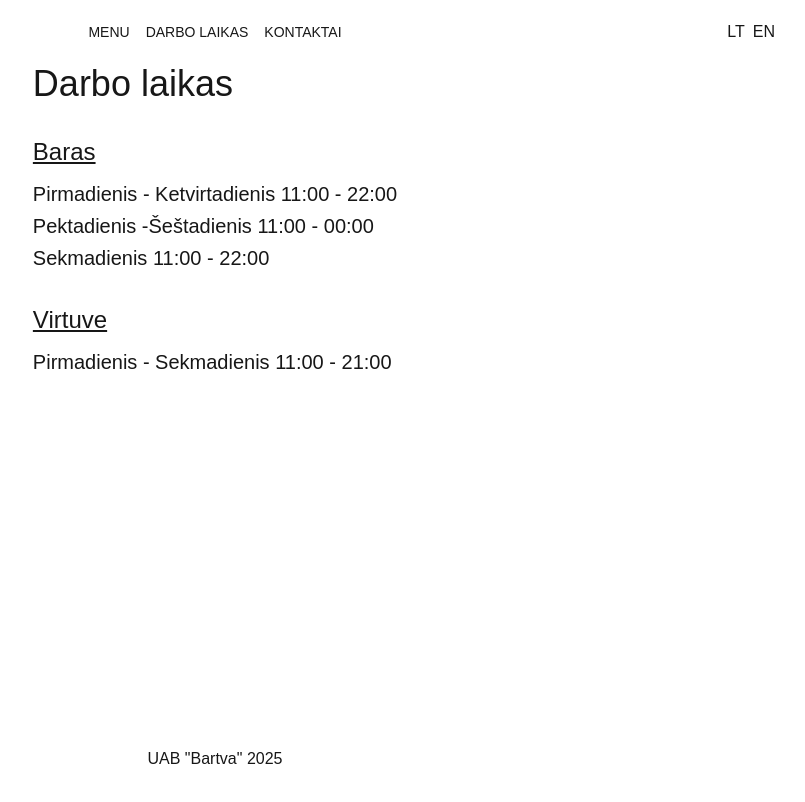
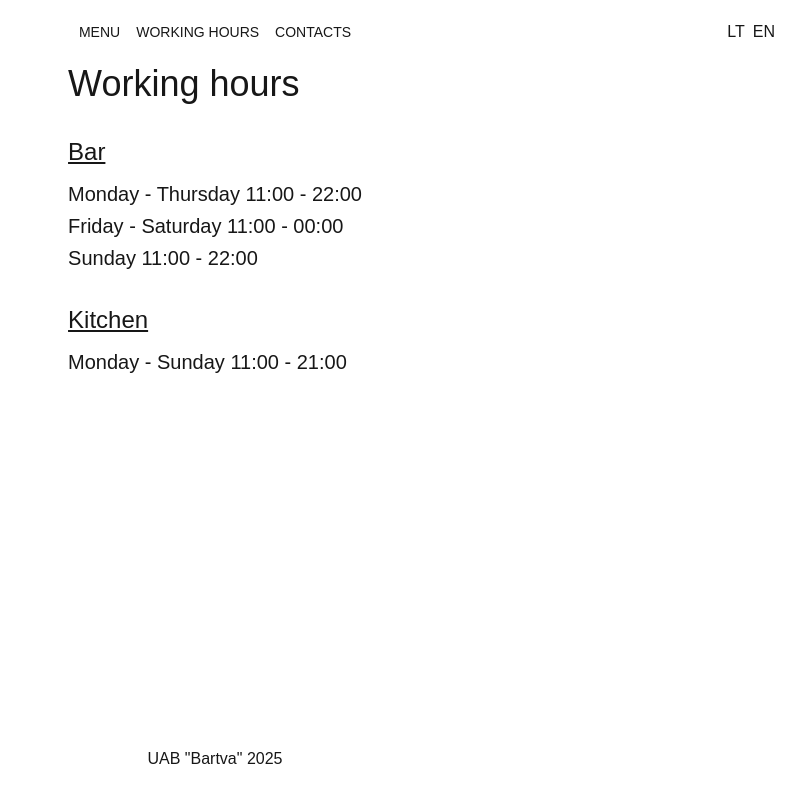
Before and after one commit to ViliusVV/mosedzio-kavine, a Next.js app: page /en/workhours in a window 1280 px wide. Shown: the top 802 px of the page, without its empty margins (425-1230 px from the left). Built offline with nearby package versions, Linux system fonts and the light colour scheme.

Commit message:
localization update

```diff
--- a/src/app/[lang]/contacts/page.tsx
+++ b/src/app/[lang]/contacts/page.tsx
@@ -1,17 +1,21 @@
 import PageTemplate from "@/components/page-template";
 import { PageParams } from "@/types";
+import { StringKey, T } from "@/utils/lang";
 
 
 export default async function ContactsPage({ params }: PageParams) {
     const { lang } = await params;
 
-    return <PageTemplate>
+    function t(key: StringKey) {
+        return T(lang, key);
+    }
+
+    return <PageTemplate lang={lang}>
         <div className="flex flex-col gap-[32px] row-start-2 w-full">
-            <h1 className="text-4xl">Kontaktai</h1>
+            <h1 className="text-4xl">{t('contacts')}</h1>
             <div className="max-w-sreen-sm">
-                <p>{lang}</p>
-                <p className="text-xl">Tel. nr.: +370 645 44112</p>
-                <p className="text-xl ">Skuodo r., Mosėdis, Kęstučio g. 6a</p>
+                <p className="text-xl">{t("phone")}: +370 645 44112</p>
+                <p className="text-xl ">{t("address")}: Skuodo r., Mosėdis, Kęstučio g. 6a</p>
             </div>
             <div className="relative h-[400px] md:h-[500px]">
                 <iframe src="https://www.google.com/maps/embed?pb=!1m18!1m12!1m3!1d2221.457358443992!2d21.573653311940706!3d56.16648635994115!2m3!1f0!2f0!3f0!3m2!1i1024!2i768!4f13.1!3m3!1m2!1s0x46e54118263eea29%3A0x34818a0c2c94bdb!2zTW9zxJdkxb5pbyBrYXZpbsSX!5e0!3m2!1slt!2slt!4v1744536419247!5m2!1slt!2slt"
--- a/src/app/[lang]/menu/page.tsx
+++ b/src/app/[lang]/menu/page.tsx
@@ -1,14 +1,17 @@
 import { MenuBack, MenuFront } from "@/components/menu";
 import PageTemplate from "@/components/page-template";
+import { PageParams } from "@/types";
 
 
-export default function MenuPage() {
-    return <PageTemplate>
+export default async function MenuPage(props: PageParams) {
+    const { lang } = await props.params;
+
+    return <PageTemplate lang={lang}>
         <ScrollHorizontal>
-            <MenuFront/>
+            <MenuFront lang={lang}/>
         </ScrollHorizontal>
         <ScrollHorizontal>
-            <MenuBack/>
+            <MenuBack lang={lang}/>
         </ScrollHorizontal>
     </PageTemplate>
 }
--- a/src/app/[lang]/page.tsx
+++ b/src/app/[lang]/page.tsx
@@ -1,11 +1,6 @@
 import { PageParams } from "@/types";
 import MenuPage from "./menu/page";
 
-
 export default async function IndexPage(props: PageParams) {
-  const { lang } = await props.params;
-
-  return <div>
-    <MenuPage/>
-  </div>
+  return <MenuPage params={props.params}/>
 }
--- a/src/app/[lang]/workhours/page.tsx
+++ b/src/app/[lang]/workhours/page.tsx
@@ -1,18 +1,26 @@
 import PageTemplate from "@/components/page-template";
+import { PageParams } from "@/types";
+import { StringKey, T } from "@/utils/lang";
 
-export default function WorktimePage() {
-    return <PageTemplate>
+export default async function WorktimePage(props: PageParams) {
+    const { lang } = await props.params;
+
+    function l(key: StringKey) {
+        return T(lang, key);
+    }
+
+    return <PageTemplate lang={lang}>
         <div className="flex flex-col gap-[32px]">
-            <h1 className="text-4xl">Darbo laikas</h1>
+            <h1 className="text-4xl">{l('working.hours')}</h1>
             <div className="flex flex-col gap-1">
-                <h3 className="text-2xl mb-2 underline">Baras</h3>
-                <p className="text-xl">Pirmadienis - Ketvirtadienis 11:00 - 22:00</p>
-                <p className="text-xl">Pektadienis -Šeštadienis  11:00 - 00:00</p>
-                <p className="text-xl">Sekmadienis 11:00 - 22:00</p>
+                <h3 className="text-2xl mb-2 underline">{l('bar')}</h3>
+                <p className="text-xl">{l('monday')} - {l('thursday')} 11:00 - 22:00</p>
+                <p className="text-xl">{l('friday')} - {l('saturday')}  11:00 - 00:00</p>
+                <p className="text-xl">{l('sunday')} 11:00 - 22:00</p>
             </div>
             <div className="flex flex-col gap-1">
-                <h3 className="text-2xl mb-2 underline">Virtuve</h3>
-                <p className="text-xl">Pirmadienis - Sekmadienis 11:00 - 21:00</p>
+                <h3 className="text-2xl mb-2 underline">{l('kitchen')}</h3>
+                <p className="text-xl">{l('monday')} - {l('sunday')} 11:00 - 21:00</p>
             </div>
         </div>
     </PageTemplate>
--- a/src/components/page-template.tsx
+++ b/src/components/page-template.tsx
@@ -1,10 +1,12 @@
+import { Locale } from "@/i18n-config";
 import Topbar from "./topbar";
 
 export default function PageTemplate(props: {
+  lang: Locale;
   children: React.ReactNode[] | React.ReactNode;
 }) {
   return <div className="">
-      <Topbar/>
+      <Topbar lang={props.lang}/>
       <div className="grid grid-rows justify-items-center min-h-screen md:px-8 pt-8 px-3 gap-8">
         <main className="flex flex-col gap-[32px] w-full lg:w-[900px] items-center">
           {props.children}
--- a/src/components/topbar.tsx
+++ b/src/components/topbar.tsx
@@ -1,15 +1,22 @@
 import Link from "next/link";
 import LocaleSwitcher from "./locale-switcher";
+import { StringKey, T } from "@/utils/lang";
+import { PageParams } from "@/types";
+import { Locale } from "@/i18n-config";
 
-export default function Topbar() {
+export default async function Topbar(props: {lang: Locale}) {
+    function t(key: StringKey) {
+        return T(props.lang, key);
+    }
+
     return (
         <div className="mx-auto max-w-6xl">
             <div className="flex justify-center items-center bg-white pt-8 dark:bg-black w-full h-[20px] gap-4 px-4">
                 <div className="flex-1"/>
                 <div className="flex flex-1 gap-4 justify-center">
-                    <TopbarItem name="Menu" href="/menu" />
-                    <TopbarItem name="Darbo laikas" href="/workhours" />
-                    <TopbarItem name="Kontaktai" href="/contacts" />
+                    <TopbarItem name={t('menu')} href="/menu" />
+                    <TopbarItem name={t('working.hours')} href="/workhours" />
+                    <TopbarItem name={t('contacts')} href="/contacts" />
                 </div>
                 <div className="flex-1">
                     <LocaleSwitcher/>
--- a/src/data/i18n.json
+++ b/src/data/i18n.json
@@ -1,8 +1,30 @@
 {
     "en": {
-        "menu": "Menu"
+        "menu": "Menu",
+        "phone": "Phone",
+        "address": "Address",
+        "contacts": "Contacts",
+        "working.hours": "Working hours",
+        "bar": "Bar",
+        "kitchen": "Kitchen",
+        "monday": "Monday",
+        "thursday": "Thursday",
+        "friday": "Friday",
+        "saturday": "Saturday",
+        "sunday": "Sunday"
     },
     "lt": {
-        "menu": "Meniu"
+        "menu": "Meniu",
+        "phone": "Tel. nr.",
+        "address": "Adresas",
+        "contacts": "Kontaktai",
+        "working.hours": "Darbo laikas",
+        "bar": "Baras",
+        "kitchen": "Virtuvė",
+        "monday": "Pirmadienis",
+        "thursday": "Ketvirtadienis",
+        "friday": "Penktadienis",
+        "saturday": "Šeštadienis",
+        "sunday": "Sekmadienis"
     }
 }
--- a/src/utils/lang.ts
+++ b/src/utils/lang.ts
@@ -11,6 +11,8 @@ type LangData = {
 
 const langData = data as unknown as LangData
 
-export function T(lang: "lt" | "en", key: string): string {
-    return langData[lang][key] || langData[lang]["lt"] || key
+export type StringKey = keyof typeof data["lt"] | keyof typeof data["en"]
+
+export function T(lang: "lt" | "en", key: StringKey): string {
+    return langData[lang][key] || langData[lang]["lt"] || key as string
 }
```
